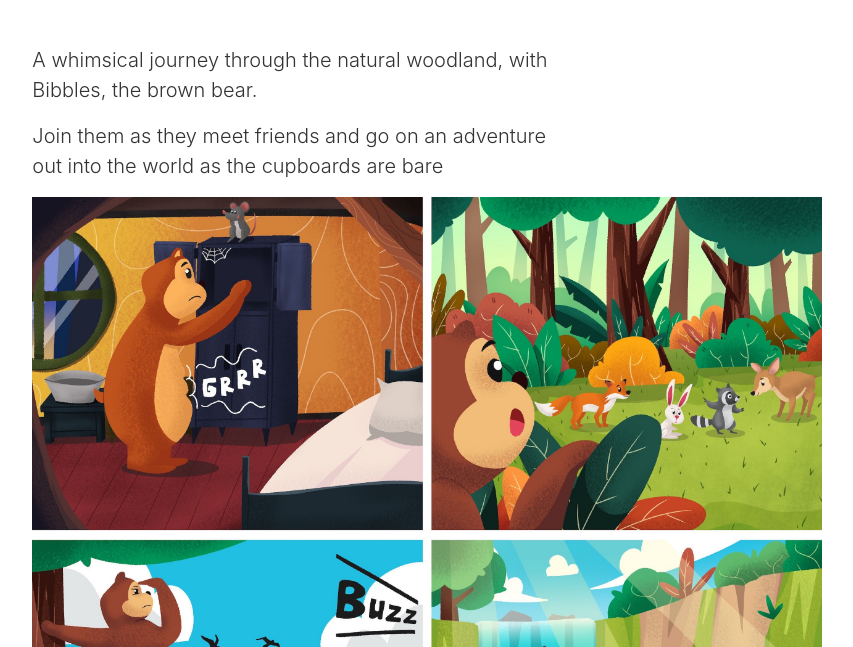
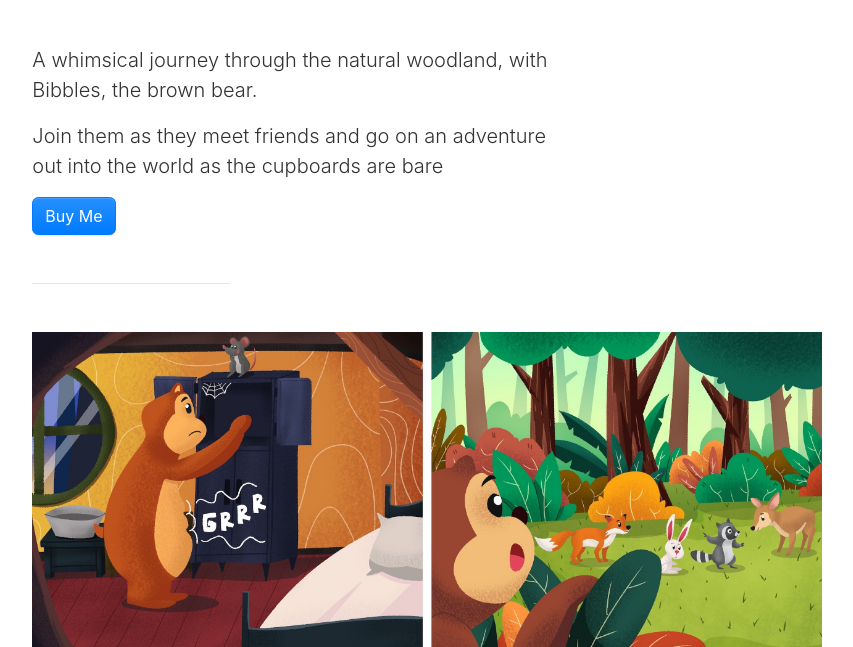
Before and after one commit to dudeatmars/bibbles-the-bear-site, a website with bundled scripts: page index.html in a window 1280 px wide. Shown: the part 153-800 px from the top of the page, without its empty margins (213-1066 px from the left). Built offline with nearby package versions, Linux system fonts and the light colour scheme; files whose address does not match are found by name.

Commit message:
Add buy me button

```diff
--- a/index.html
+++ b/index.html
@@ -22,6 +22,10 @@
         <p class="lead">Join them as they meet friends and go on an adventure out into the world as the cupboards are bare</p>
       </div>
 
+      <a class="btn btn-primary mr-3" target="_blank" href="https://www.amazon.co.uk/dp/B09YMBNY97?tag=kristianmatth-21">Buy Me</a>
+
+      <hr class="my-5 w-25 mx-0">
+
       <picture>
         <img src="assets/img/placeholder.jpg" class="img-fluid" style="max-width: 100%; height: auto;">
       </picture>
```
